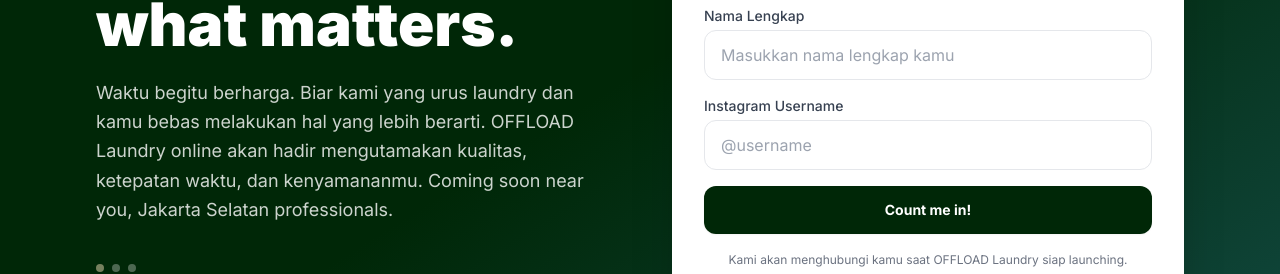
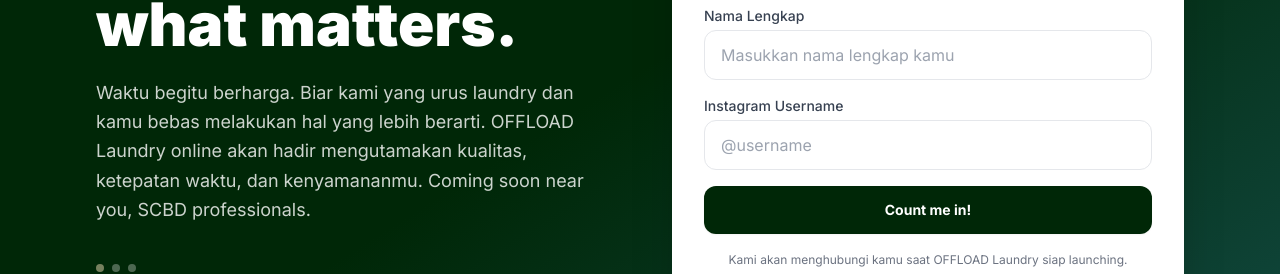
Before and after one commit to Offloadlaundry/Offloadlaundry-landing-page, a Next.js app: page / in a window 1280 px wide. Shown: the part 329-603 px from the top of the page. Built offline with nearby package versions, Linux system fonts and the light colour scheme.

Commit message:
Update sections.ts

```diff
--- a/content/sections.ts
+++ b/content/sections.ts
@@ -3,7 +3,7 @@
 export const heroContent = {
    headline: "More time for what matters.",
   supportingCopy:
-    "Waktu begitu berharga. Biar kami yang urus laundry dan kamu bebas melakukan hal yang lebih berarti. OFFLOAD Laundry online akan hadir mengutamakan kualitas, ketepatan waktu, dan kenyamananmu. Coming soon near you, Jakarta Selatan professionals.",
+    "Waktu begitu berharga. Biar kami yang urus laundry dan kamu bebas melakukan hal yang lebih berarti. OFFLOAD Laundry online akan hadir mengutamakan kualitas, ketepatan waktu, dan kenyamananmu. Coming soon near you, SCBD professionals.",
   formHeading: "Secure your fresh start!",
   formSupportingText:
     "Sign up for Early Access and enjoy our Welcome Perks when we launch!",
@@ -70,14 +70,14 @@ export const brandValueContent = {
 export const earlyAccessContent = {
   headline: "Jadi yang Pertama Tahu.",
   supportingCopy:
-    "OFFLOAD Laundry sedang dalam perjalanan menuju Jakarta Selatan. Bergabunglah dalam daftar early access dan jadi salah satu orang pertama yang mendapatkan kabar saat kami siap meluncur.",
+    "OFFLOAD Laundry sedang dalam perjalanan menuju SCBD. Bergabunglah dalam daftar early access dan jadi salah satu orang pertama yang mendapatkan kabar saat kami siap meluncur.",
   buttonText: "Gabung Early Access",
 };
 
 export const footerContent = {
   wordmark: "OFFLOAD Laundry",
   description:
-    "Pengalaman laundry yang lebih sederhana akan hadir di Jakarta Selatan.",
+    "Pengalaman laundry yang lebih sederhana akan hadir di SCBD.",
   navLinks: [
     { label: "Beranda", target: "#beranda" },
     { label: "Kenapa OFFLOAD Laundry", target: "#kenapa" },
```
